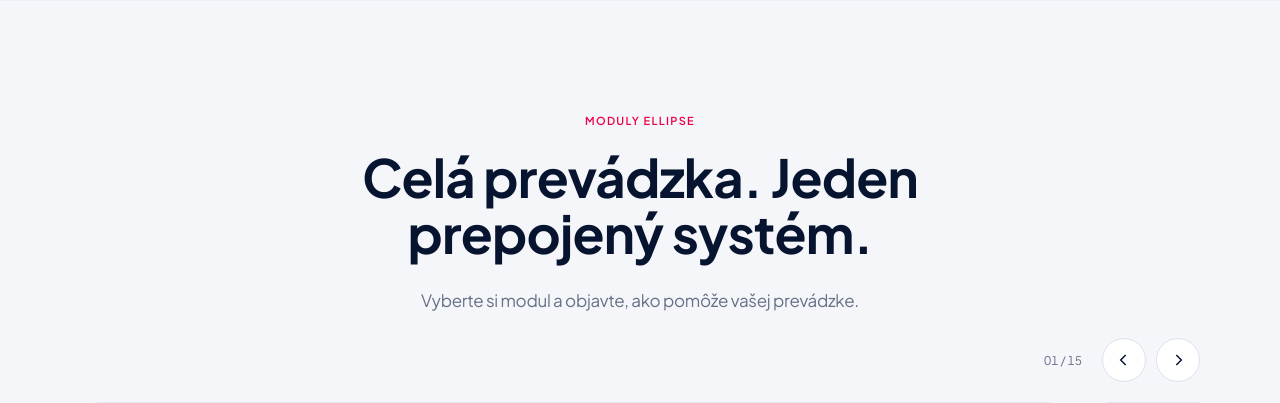
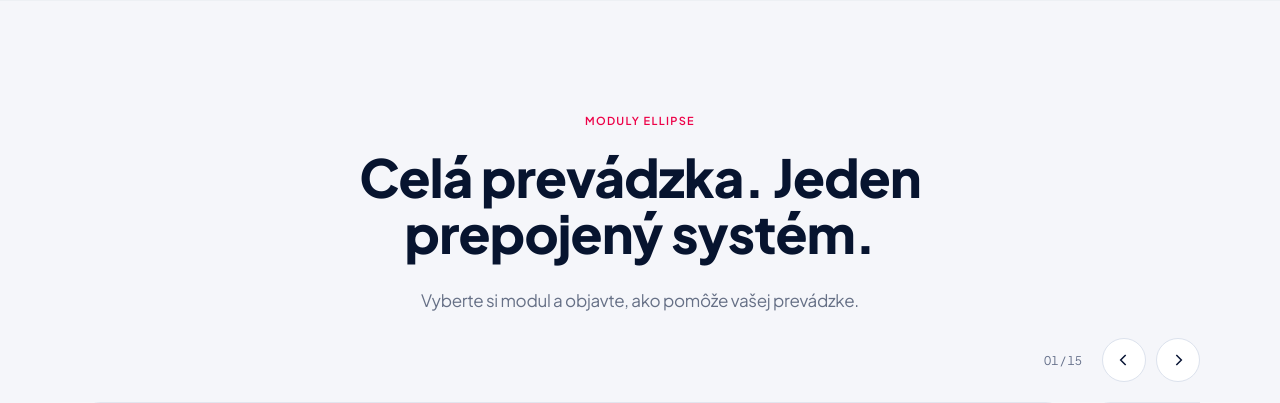
Before and after one commit to mknizka/hg-web-2026, a PHP site: page /files/homepage.php in a window 1280 px wide. Shown: the part 2197-2600 px from the top of the page. Run offline with PHP 8.4, Linux system fonts and the light colour scheme; some libraries are stand-ins or nearby versions.

Commit message:
Increase shared heading weight to 900

```diff
--- a/template/ellipse/css/hg-typography.css
+++ b/template/ellipse/css/hg-typography.css
@@ -4,7 +4,7 @@ html body main h1,html body main h2,html body main h3,
 html body .os-home h1,html body .os-home section > h2,
 html body .os-home > section:is(.os-product,.os-team) > h2,
 html body .hg-article h1,html body .hg-article h2,html body .hg-article h3,
-html body .prod-hero h1,html body .cta-title{font-weight:650!important}
+html body .prod-hero h1,html body .cta-title{font-weight:900!important}
 body .os-home .os-kicker,body .os-kicker,body .hg-kicker,body .prod-kicker,body .kicker,body .kicker.light,body .eyebrow,body .ef-index{font-weight:600!important}
 
 /* Leave room for Slovak side carons (ľ, ť, ď) at display sizes. */
--- a/template/ellipse/files/header.php
+++ b/template/ellipse/files/header.php
@@ -116,7 +116,7 @@
     </style>
   <link rel="stylesheet" href="/template/ellipse/css/hg-editorial.css?v=7">
   <link rel="stylesheet" href="/template/ellipse/css/hg-blog.css?v=1">
-  <link rel="stylesheet" href="/template/ellipse/css/hg-typography.css?v=3">
+  <link rel="stylesheet" href="/template/ellipse/css/hg-typography.css?v=4">
   <link rel="stylesheet" href="/template/ellipse/css/hg-icons.css?v=1">
 <link rel="stylesheet" href="/template/ellipse/css/hg-shell.css?v=25">
 </head>
--- a/template/ellipse/files/homepage.php
+++ b/template/ellipse/files/homepage.php
@@ -270,7 +270,7 @@
   <?php if (function_exists('themeSetup')) { echo themeSetup('extra_header'); } ?>
 <link rel="stylesheet" href="/template/ellipse/css/hg-mobile-showcase.css?v=1">
 <link rel="stylesheet" href="/template/ellipse/css/hg-home-refresh.css?v=15">
-<link rel="stylesheet" href="/template/ellipse/css/hg-typography.css?v=3">
+<link rel="stylesheet" href="/template/ellipse/css/hg-typography.css?v=4">
 <link rel="stylesheet" href="/template/ellipse/css/hg-icons.css?v=1">
 <link rel="stylesheet" href="/template/ellipse/css/hg-shell.css?v=25">
 <link rel="stylesheet" href="/template/ellipse/css/hg-expanded-details.css?v=2">
```
